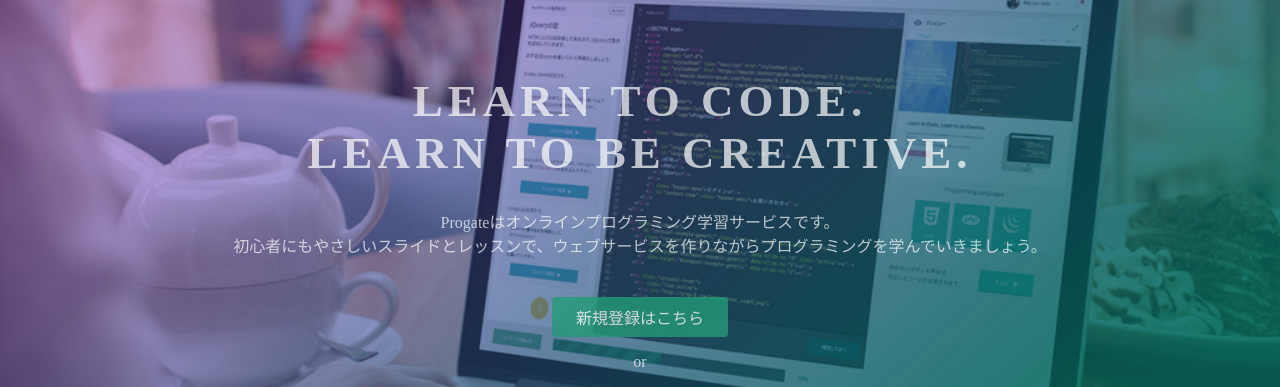
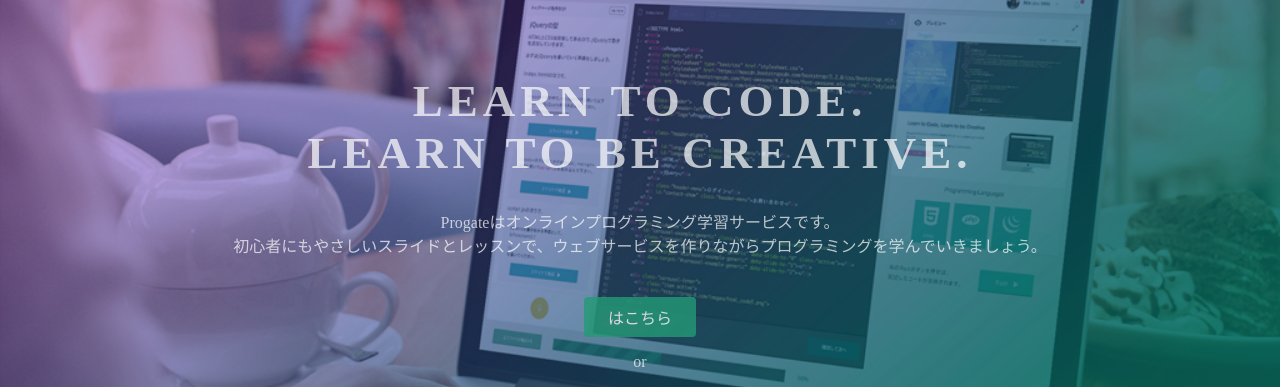
Before and after one commit to ytjob/ytjob.github.io, a plain HTML site: page index.html in a window 1280 px wide. Shown: the part 135-522 px from the top of the page. Drawn offline with Linux system fonts and the light colour scheme.

Commit message:
Update index.html

```diff
--- a/index.html
+++ b/index.html
@@ -26,7 +26,7 @@
       <h1>LEARN TO CODE.<br>LEARN TO BE CREATIVE.</h1>
       <p>Progateはオンラインプログラミング学習サービスです。<br>初心者にもやさしいスライドとレッスンで、ウェブサービスを作りながらプログラミングを学んでいきましょう。</p>
       <div class="btn-wrapper">
-        <a href="#" class="btn signup">新規登録はこちら</a>
+        <a href="#" class="btn signup">はこちら</a>
         <p>or</p>
         <a href="#" class="btn facebook"><span class="fa fa-facebook"></span>Facebookで登録</a>
         <a href="#" class="btn twitter"><span class="fa fa-twitter"></span>Twitterで登録</a>
```
